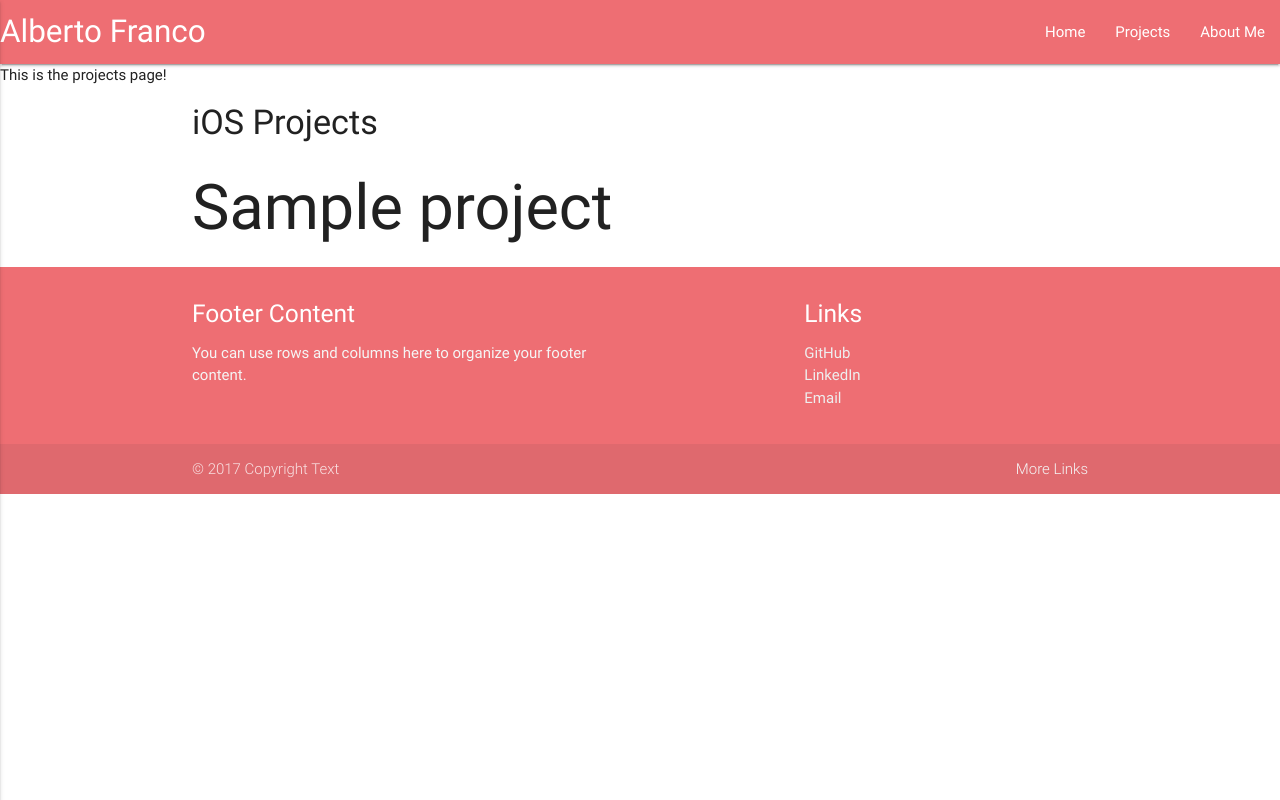
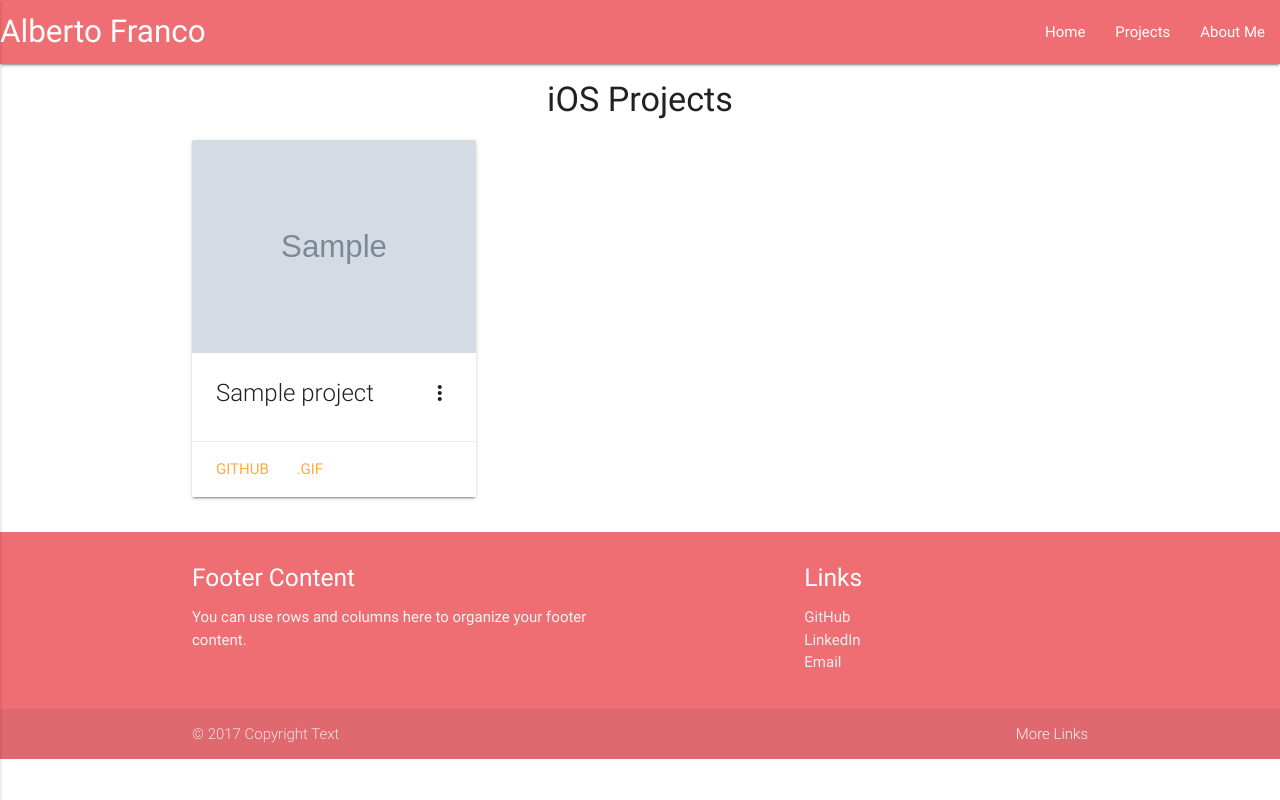
Before and after one commit to afranco07/new_portfolio_site, a Django app: template templates/portfolio/iOSProjects.html in a window 1280 px wide. Run offline with Django 3.2, Linux system fonts and the light colour scheme; the template is opened without the code that fills it: values that come from a table or form of the project are taken from there, others are empty; tables that the repository leaves empty hold one stand-in row (values such as "Sample post"); grey boxes marked "Sample" are stand-in pictures.

Commit message:
added cards for ios and modals

```diff
--- a/templates/portfolio/base.html
+++ b/templates/portfolio/base.html
@@ -52,11 +52,13 @@
                 </div>
             </div>
         </footer>
-
         <script type="text/javascript" src="{% static "js/jquery-3.2.1.js" %}"></script>
         <script type="text/javascript" src="{% static "js/materialize.js" %}"></script>
         <script type="text/javascript">
             $(".button-collapse").sideNav();
+            $(document).ready(function(){
+                $('.modal').modal();
+            });
         </script>
     </body>
 </html>
--- a/templates/portfolio/iOSProjects.html
+++ b/templates/portfolio/iOSProjects.html
@@ -4,9 +4,38 @@
 {% block iosProjects %}
 <div class="container">
     <div class="col s12">
-        <h4>iOS Projects</h4>
+        <h4 class="center-align">iOS Projects</h4>
+    </div>
+    <div class="row">
         {% for project in data %}
-        <h1>{{ project.title }}</h1>
+        <div class="col m4">
+            <div class="card hoverable">
+                <div class="card-image waves-effect waves-block waves-light">
+                    <img class="activator" src="{{ project.img_source }}" >
+                </div>
+                <div class="card-content">
+                    <span class="card-title activator grey-text text-darken-4">{{ project.title }}<i class="material-icons right">more_vert</i></span>
+                </div>
+                <div class="card-reveal">
+                    <span class="card-title grey-text text-darken-4">{{ project.title }}<i class="material-icons right">close</i></span>
+                    <p>{{ project.info }}</p>
+                </div>
+                <div class="card-action">
+                    <a href="{{ project.github }}" target="_blank">GitHub</a>
+                    <a class="waves-effect waves-light modal-trigger" href="#modal1">.GIF</a>
+                </div>
+            </div>
+        </div>
+
+        <div id="modal1" class="modal">
+            <div class="modal-content">
+                <h4>{{ project.title }}</h4>
+                <img class="resonsive-img" src="{{ project.gif }}">
+            </div>
+            <div class="modal-footer">
+                <a href="#!" class="modal-action modal-close waves-effect waves-green btn-flat">Close</a>
+            </div>
+        </div>
         {% endfor %}
     </div>
 </div>
--- a/templates/portfolio/projectsPage.html
+++ b/templates/portfolio/projectsPage.html
@@ -2,7 +2,6 @@
 {% load staticfiles %}
 
 {% block contentBody %}
-This is the projects page!
 
 {% block iosProjects %}
 {% endblock %}
```
Lines whose indentation alone changed are shown as unchanged.
